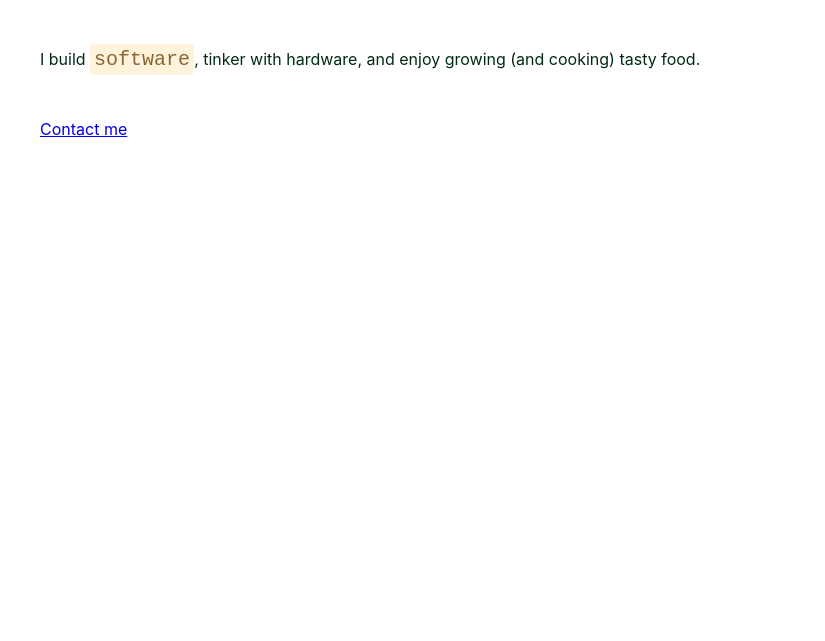
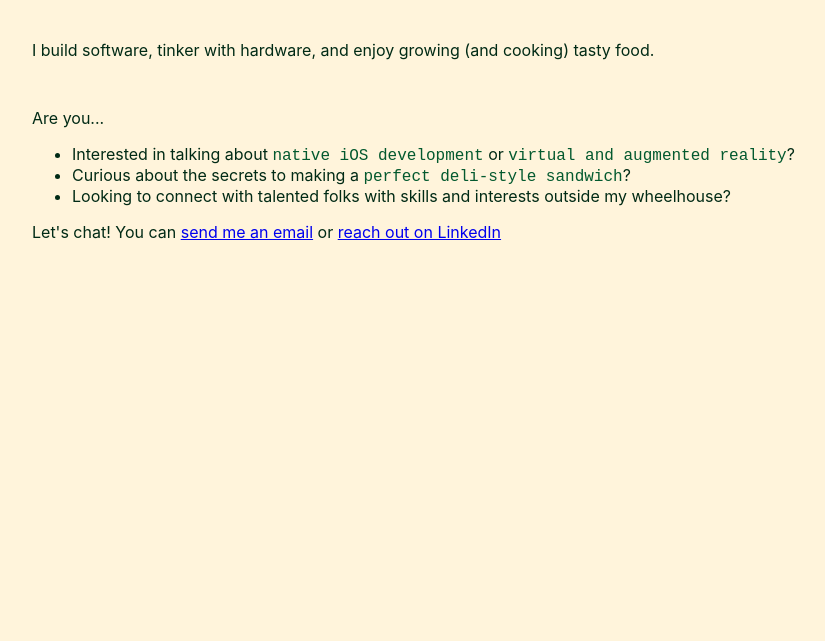
Before and after one commit to brenden-peters/brenden-peters.github.io, a Gatsby site: page / in a window 1280 px wide. Shown: the part 159-800 px from the top of the page, without its empty margins (64-889 px from the left). Built offline with nearby package versions, Linux system fonts and the light colour scheme; Gatsby itself is replaced by a stand-in of ours.

Commit message:
Condense contact blurb to index page, add basic styling, remove more bootstrap example cruft

```diff
--- a/package.json
+++ b/package.json
@@ -13,7 +13,7 @@
     "build": "gatsby build",
     "serve": "gatsby serve",
     "clean": "gatsby clean",
-	"deploy": "gatsby build && gh-pages -d public -b deploy"
+    "deploy": "gatsby build && gh-pages -d public -b deploy"
   },
   "dependencies": {
     "@mdx-js/react": "^2.3.0",
--- a/src/pages/index.js
+++ b/src/pages/index.js
@@ -1,22 +1,21 @@
 import * as React from "react"
-import { Link } from 'gatsby'
+import "../styles/styles.css"
 
-const pageStyles = {
-  color: "#002a15", // #bfff96 base page color, #002a15 base text color
+const pageStyles = { // #bfff96 base page color, #002a15 base text color -- maybe try #FFF4DB as well
+  color: "#002a15",
   padding: 96,
   fontFamily: "-apple-system, Roboto, sans-serif, serif",
 }
-const headingStyles = {
+const headingStyle = {
   marginTop: 0,
   marginBottom: 64,
   maxWidth: 320,
 }
-const headingAccentStyles = {
-  color: "#002627",
-}
+
 const paragraphStyles = {
   marginBottom: 48,
 }
+
 const codeStyles = {
   color: "#8A6534",
   padding: 4,
@@ -24,109 +23,26 @@ const codeStyles = {
   fontSize: "1.25rem",
   borderRadius: 4,
 }
-const listStyles = {
-  marginBottom: 96,
-  paddingLeft: 0,
-}
-const listItemStyles = {
-  fontWeight: 300,
-  fontSize: 24,
-  maxWidth: 560,
-  marginBottom: 30,
+
+const listStyle = {
+  marginBottom: 16,
+  paddingLeft: -5,
 }
 
-const linkStyle = {
-  color: "#8954A8",
-  fontWeight: "bold",
+const listItemStyle = {
   fontSize: 16,
   verticalAlign: "5%",
 }
 
-const docLinkStyle = {
-  ...linkStyle,
-  listStyleType: "none",
-  marginBottom: 24,
+const keywordStyle = {
+	fontSize: 16,
+	fontWeight: "semiBold",
+	color: "#03592e",
 }
-
-const descriptionStyle = {
-  color: "#232129",
-  fontSize: 14,
-  marginTop: 10,
-  marginBottom: 0,
-  lineHeight: 1.25,
-}
-
-const docLink = {
-  text: "Documentation",
-  url: "https://www.gatsbyjs.com/docs/",
-  color: "#8954A8",
-}
-
-const badgeStyle = {
-  color: "#fff",
-  backgroundColor: "#088413",
-  border: "1px solid #088413",
-  fontSize: 11,
-  fontWeight: "bold",
-  letterSpacing: 1,
-  borderRadius: 4,
-  padding: "4px 6px",
-  display: "inline-block",
-  position: "relative",
-  top: -2,
-  marginLeft: 10,
-  lineHeight: 1,
-}
-
-const links = [
-  {
-    text: "Tutorial",
-    url: "https://www.gatsbyjs.com/docs/tutorial/getting-started/",
-    description:
-      "A great place to get started if you're new to web development. Designed to guide you through setting up your first Gatsby site.",
-    color: "#bfff96", // desired base text color
-  },
-  {
-    text: "How to Guides",
-    url: "https://www.gatsbyjs.com/docs/how-to/",
-    description:
-      "Practical step-by-step guides to help you achieve a specific goal. Most useful when you're trying to get something done.",
-    color: "#1099A8",
-  },
-  {
-    text: "Reference Guides",
-    url: "https://www.gatsbyjs.com/docs/reference/",
-    description:
-      "Nitty-gritty technical descriptions of how Gatsby works. Most useful when you need detailed information about Gatsby's APIs.",
-    color: "#BC027F",
-  },
-  {
-    text: "Conceptual Guides",
-    url: "https://www.gatsbyjs.com/docs/conceptual/",
-    description:
-      "Big-picture explanations of higher-level Gatsby concepts. Most useful for building understanding of a particular topic.",
-    color: "#0D96F2",
-  },
-  {
-    text: "Plugin Library",
-    url: "https://www.gatsbyjs.com/plugins",
-    description:
-      "Add functionality and customize your Gatsby site or app with thousands of plugins built by our amazing developer community.",
-    color: "#8EB814",
-  },
-  {
-    text: "Build and Host",
-    url: "https://www.gatsbyjs.com/cloud",
-    badge: true,
-    description:
-      "Now you’re ready to show the world! Give your Gatsby site superpowers: Build and host on Gatsby Cloud. Get started for free!",
-    color: "#663399",
-  },
-]
 
 const greetingMessage = (
 	<div>
-		<h1 style={headingStyles}>
+		<h1 style={headingStyle}>
 			Hi, I'm Brenden.
 		</h1>
 	</div>
@@ -136,12 +52,18 @@ const greetingMessage = (
 const IndexPage = () => {
   return (
     <main style={pageStyles}>
-      {greetingMessage}
+      	{greetingMessage}
       <p style={paragraphStyles}>
-	  I build <code style={codeStyles}>software</code>, tinker with hardware, and enjoy growing (and cooking) tasty food. {/*software links to github?*/}
+	  	I build software, tinker with hardware, and enjoy growing (and cooking) tasty food. {/*'software' links to github?*/}
       </p>
 	  <p>
-	  <Link to="/contact">Contact me</Link>
+		Are you...
+		<ul style={listStyle}>
+			<li style={listItemStyle}>Interested in talking about <code style={keywordStyle}>native iOS development</code> or <code style={keywordStyle}>virtual and augmented reality</code>?</li> {/*include link to small briefing about iOS app domains and expertise?*/}
+			<li style={listItemStyle}>Curious about the secrets to making a <code style={keywordStyle}>perfect deli-style sandwich</code>?</li>
+			<li style={listItemStyle}>Looking to connect with talented folks with skills and interests outside my wheelhouse?</li>
+		</ul>
+		Let's chat! You can <a href="mailto:contact@bpeters.app">send me an email</a> or <a href="https://www.linkedin.com/in/brenden-peters/">reach out on LinkedIn</a> {/*expandable contact details section for screen readers? -- what's the most accessible way*/}
 	  </p>
     </main>
   )
--- /dev/null
+++ b/src/styles/styles.css
@@ -0,0 +1,6 @@
+
+body {
+	margin: 0;
+	background-color: #FFF4DB;
+	color: #002a15;
+}
```
Also changed, not shown: src/pages/contact.js (deleted, +0 -21 lines), 1 other file.
